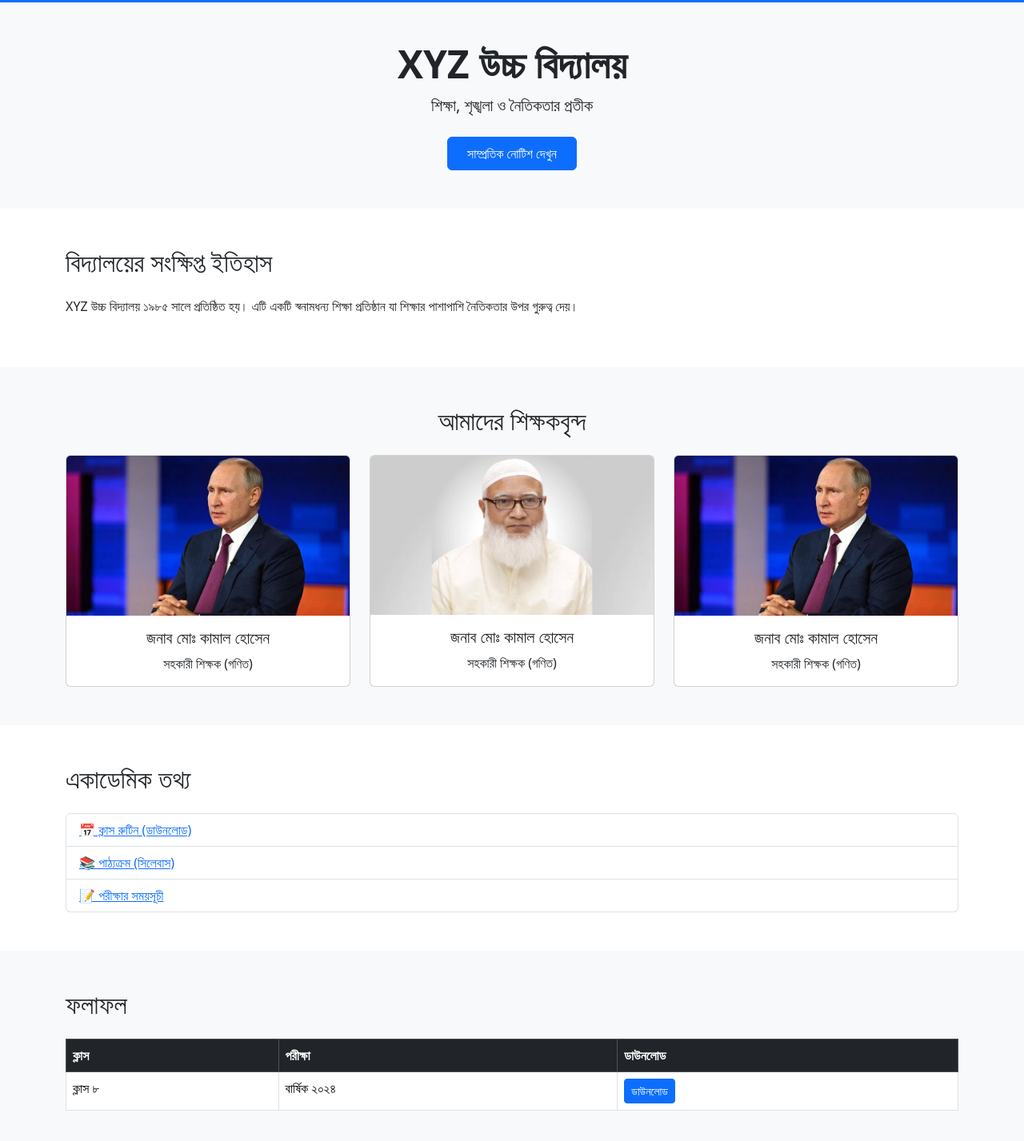
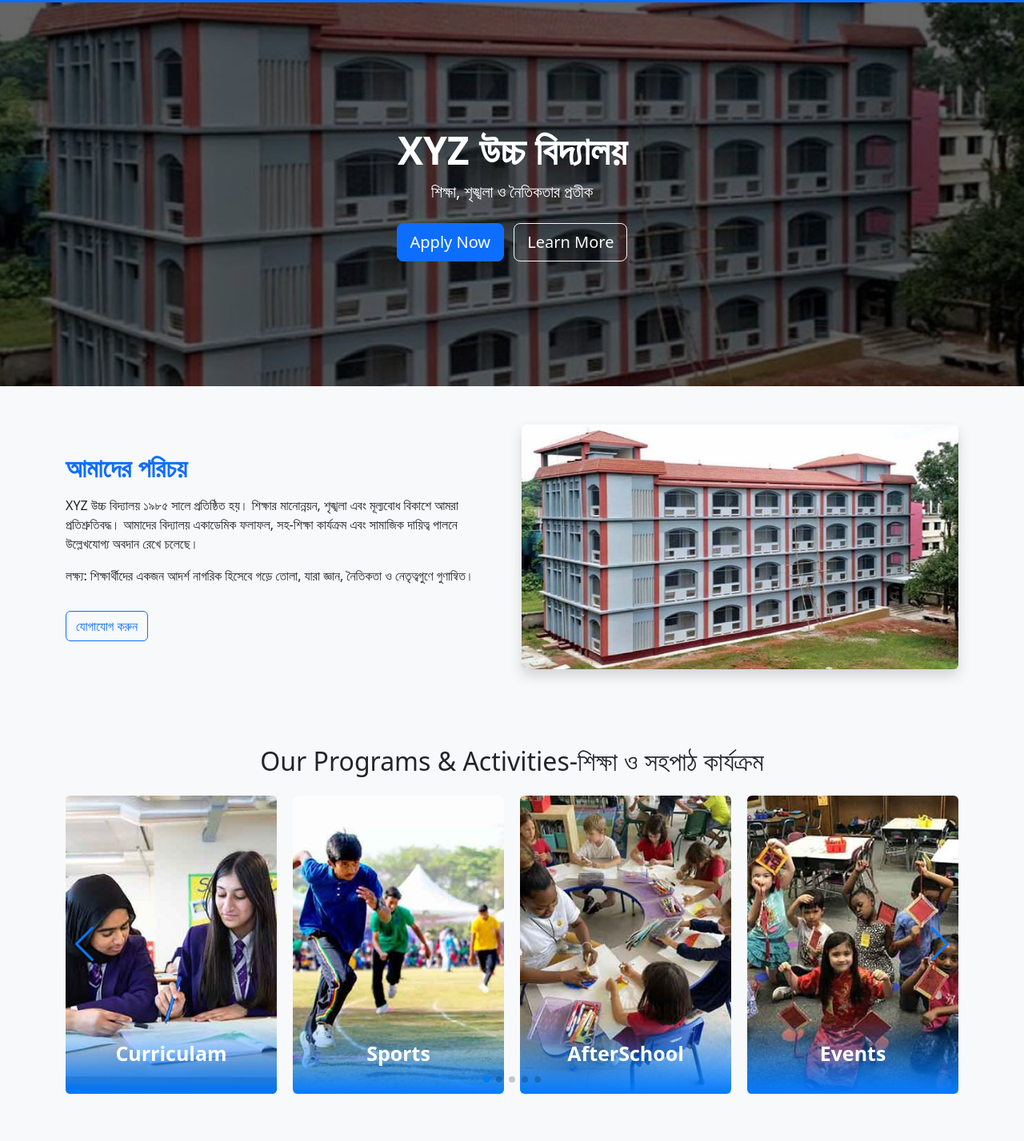
Before and after one commit to Masudrana93/high-school-website, a plain HTML site: page index.html in a window 1280 px wide. Shown: the part 53-1480 px from the top of the page at 80% size. Drawn offline with nearby package versions, Linux system fonts and the light colour scheme.

Commit message:
updated curriculam and other activities slider

```diff
--- a/index.html
+++ b/index.html
@@ -45,24 +45,101 @@
 
 
   <!-- Section-1 Start  -->
-  <section class="bg-light py-5 text-center">
-    <div class="container">
+  <section id="hero" class="hero-section d-flex align-items-center text-white" style="background: url('images/high-school.jpg') center/cover no-repeat; height: 60vh;">
+    <div class="container text-center">
       <h1 class="display-5 fw-bold">XYZ উচ্চ বিদ্যালয়</h1>
       <p class="lead mb-4">শিক্ষা, শৃঙ্খলা ও নৈতিকতার প্রতীক</p>
-      <a href="#notice" class="btn btn-primary px-4 py-2">সাম্প্রতিক নোটিশ দেখুন</a>
+      <a href="#admission" class="btn btn-lg btn-primary me-2">Apply Now</a>
+      <a href="#about" class="btn btn-lg btn-outline-light">Learn More</a>
+
     </div>
+    <div class="overlay"></div>
   </section>
   <!-- Section-1 End  -->
 
-  <!-- Section-2 Start  -->
-  <section class="py-5 bg-white">
-    <div class="container">
-      <h2 class="mb-4">বিদ্যালয়ের সংক্ষিপ্ত ইতিহাস</h2>
-      <p>XYZ উচ্চ বিদ্যালয় ১৯৮৫ সালে প্রতিষ্ঠিত হয়। এটি একটি স্বনামধন্য শিক্ষা প্রতিষ্ঠান যা শিক্ষার পাশাপাশি নৈতিকতার
-        উপর গুরুত্ব দেয়।</p>
+  <!-- Section-2 == About Us == Start  -->
+
+<section id="about" class="py-5 bg-light">
+  <div class="container">
+    <div class="row align-items-center">
+
+      <!-- Text Content -->
+      <div class="col-md-6 mb-4 mb-md-0">
+        <h2 class="fw-bold text-primary mb-3">আমাদের পরিচয়</h2>
+        <p>
+          XYZ উচ্চ বিদ্যালয় ১৯৮৫ সালে প্রতিষ্ঠিত হয়। শিক্ষার মানোন্নয়ন, শৃঙ্খলা এবং মূল্যবোধ বিকাশে আমরা প্রতিশ্রুতিবদ্ধ। আমাদের বিদ্যালয় একাডেমিক ফলাফল, সহ-শিক্ষা কার্যক্রম এবং সামাজিক দায়িত্ব পালনে উল্লেখযোগ্য অবদান রেখে চলেছে।
+        </p>
+        <p>
+          লক্ষ্য: শিক্ষার্থীদের একজন আদর্শ নাগরিক হিসেবে গড়ে তোলা, যারা জ্ঞান, নৈতিকতা ও নেতৃত্বগুণে গুণান্বিত।
+        </p>
+        <a href="#contact" class="btn btn-outline-primary mt-3">যোগাযোগ করুন</a>
+      </div>
+
+      <!-- Image -->
+      <div class="col-md-6">
+        <img src="images/high-school.jpg" alt="School Building" class="img-fluid rounded shadow">
+      </div>
+
     </div>
+  </div>
+</section>
+
+  <!--   Section-2 == About Us == End  -->
+
+<!-- Section-3 == curriculam and other activities slider == Start  -->
+  <section class="py-5 bg-light">
+  <div class="container">
+    <h2 class="mb-4 text-center">Our Programs & Activities-শিক্ষা ও সহপাঠ কার্যক্রম</h2>
+
+    <div class="swiper mySwiper1">
+      <div class="swiper-wrapper">
+
+        <div class="swiper-slide position-relative overflow-hidden">
+          <a href="#"><img src="images/curriculam.jpg" class="img-fluid rounded shadow" alt="Event 1"></a>
+          <div class="for-title-position position-absolute d-flex justify-content-center align-items-center rounded-bottom">
+            <h5><a href="#" class="text-decoration-none text-white">Curriculam</a></h5>
+          </div>
+        </div>
+
+        <div class="swiper-slide position-relative overflow-hidden">
+          <a href="#"><img src="images/Sports.jpg" class="img-fluid rounded shadow" alt="Event 1"></a>
+          <div class="for-title-position position-absolute d-flex justify-content-center align-items-center rounded-bottom">
+            <h5><a href="#" class="text-decoration-none text-white">Sports</a></h5>
+          </div>
+        </div>
+
+        <div class="swiper-slide position-relative overflow-hidden">
+          <a href="#"><img src="images/afterschool.jpg" class="img-fluid rounded shadow" alt="Event 1"></a>
+          <div class="for-title-position position-absolute d-flex justify-content-center align-items-center rounded-bottom">
+            <h5><a href="#" class="text-decoration-none text-white">AfterSchool</a></h5>
+          </div>
+        </div>
+
+        <div class="swiper-slide position-relative overflow-hidden">
+          <a href="#"><img src="images/events.jpg" class="img-fluid rounded shadow" alt="Event 1"></a>
+          <div class="for-title-position position-absolute d-flex justify-content-center align-items-center rounded-bottom">
+            <h5><a href="#" class="text-decoration-none text-white">Events</a></h5>
+          </div>
+        </div>
+
+        <div class="swiper-slide position-relative overflow-hidden">
+          <a href="#"><img src="images/career.jpg" class="img-fluid rounded shadow" alt="Event 1"></a>
+          <div class="for-title-position position-absolute d-flex justify-content-center align-items-center rounded-bottom">
+            <h5><a href="#" class="text-decoration-none text-white">Career</a></h5>
+          </div>
+        </div>
+      </div>
+
+      <!-- navigat button  -->
+      <div class="swiper-button-next first-slider-button-next"></div>
+      <div class="swiper-button-prev first-slider-button-prev"></div>
+      <!-- Pagination -->
+      <div class="swiper-pagination mt-3"></div>
+    </div>
+  </div>
   </section>
-  <!-- Section-2 End  -->
+  <!-- Section-3 == curriculam and other activities slider ==  End  -->
+
 
   <!-- Section-3 Start  -->
   <section class="py-5 bg-light">
@@ -194,7 +271,7 @@
   <!-- Section-8 End  -->
 
   <!-- Section-9 == Gallery == Start  -->
- <section class="py-5 bg-light">
+  <section class="py-5 bg-light">
   <div class="container">
     <h2 class="mb-4 text-center">গ্যালারি</h2>
 
@@ -231,8 +308,7 @@
       <div class="swiper-pagination mt-3"></div>
     </div>
   </div>
-</section>
-
+  </section>
   <!-- Section-9 == Gallery ==  End  -->
 
 
--- a/js/swiper.js
+++ b/js/swiper.js
@@ -21,3 +21,25 @@
       992: { slidesPerView: 3 }
     }
   });
+
+  // --For Curriculam and other activites Swiper --
+
+    const swiper1 = new Swiper(".mySwiper1", {
+    slidesPerView: 4,
+    spaceBetween: 20,
+    loop: true,
+    navigation: {
+        nextEl: ".first-slider-button-next",
+        prevEl: ".first-slider-button-prev",
+      },
+    pagination: {
+      el: ".swiper-pagination",
+      clickable: true,
+    },
+    breakpoints: {
+      320: { slidesPerView: 1 },
+      576: { slidesPerView: 2 },
+      768: { slidesPerView: 3 },
+      992: { slidesPerView: 4 }
+    }
+  });
--- a/style.css
+++ b/style.css
@@ -7,6 +7,20 @@
       padding: 20px;
       border-left: 5px solid #0d6efd;
     }
+
+  /* Hero Section==section-1 CSS  */
+  .hero-section {
+    position: relative;
+  }
+  .hero-section .overlay {
+    position: absolute; top:0; left:0; width:100%; height:100%;
+    background: rgba(0,0,0,0.6);
+    z-index: 0;
+  }
+  .hero-section .container {
+     z-index: 1;
+  }
+
 /* For Gallery Swiper Slider CSS */
 .swiper {
       width: 100%;
@@ -28,3 +42,18 @@
       height: 100%;
       object-fit: cover;
     }
+
+
+.for-title-position{
+bottom: 0px;
+left: 0px;
+height: 25%;
+width: 100%;
+background: linear-gradient(to top, rgba(0,123,255,1.2), transparent);
+}
+
+.for-title-position>h5{
+    font-size: 25px;
+    font-weight: 800;
+
+}
```
Also changed, not shown: images/Sports.jpg (added), images/afterschool.jpg (added), images/career.jpg (added), images/curriculam.jpg (added), images/event-1.png (added), images/events.jpg (added), images/high-school-2.jpg (added), images/high-school.jpg (added).
